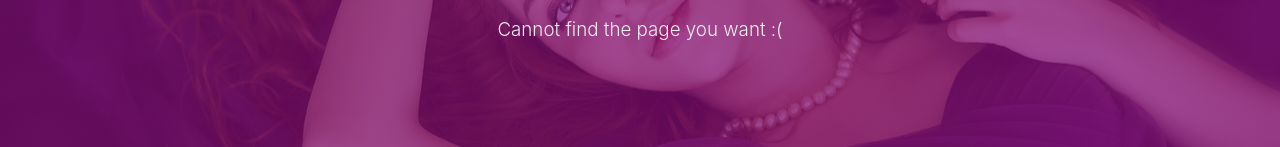
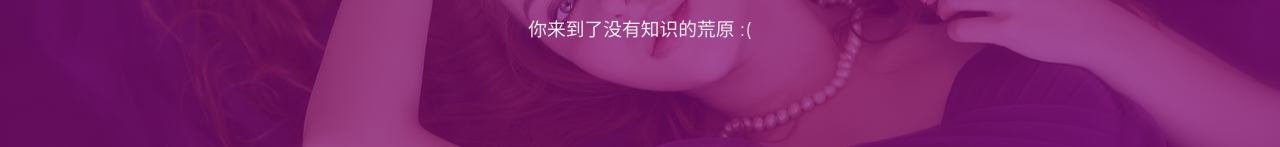
Before and after one commit to wilson99/www.t1d.ltd, a plain HTML site: page 404.html in a window 1280 px wide. Shown: the part 377-524 px from the top of the page. Drawn offline with Linux system fonts and the light colour scheme; some packages are replaced by stand-ins of ours; a script that the page names is missing.

Commit message:
Site updated: 2020-11-07 18:15:34

```diff
--- a/404.html
+++ b/404.html
@@ -239,7 +239,7 @@
                         404
                     </div>
                     <div class="description center-align">
-                        Cannot find the page you want :(
+                        你来到了没有知识的荒原 :(
                     </div>
                 </div>
             </div>
```
